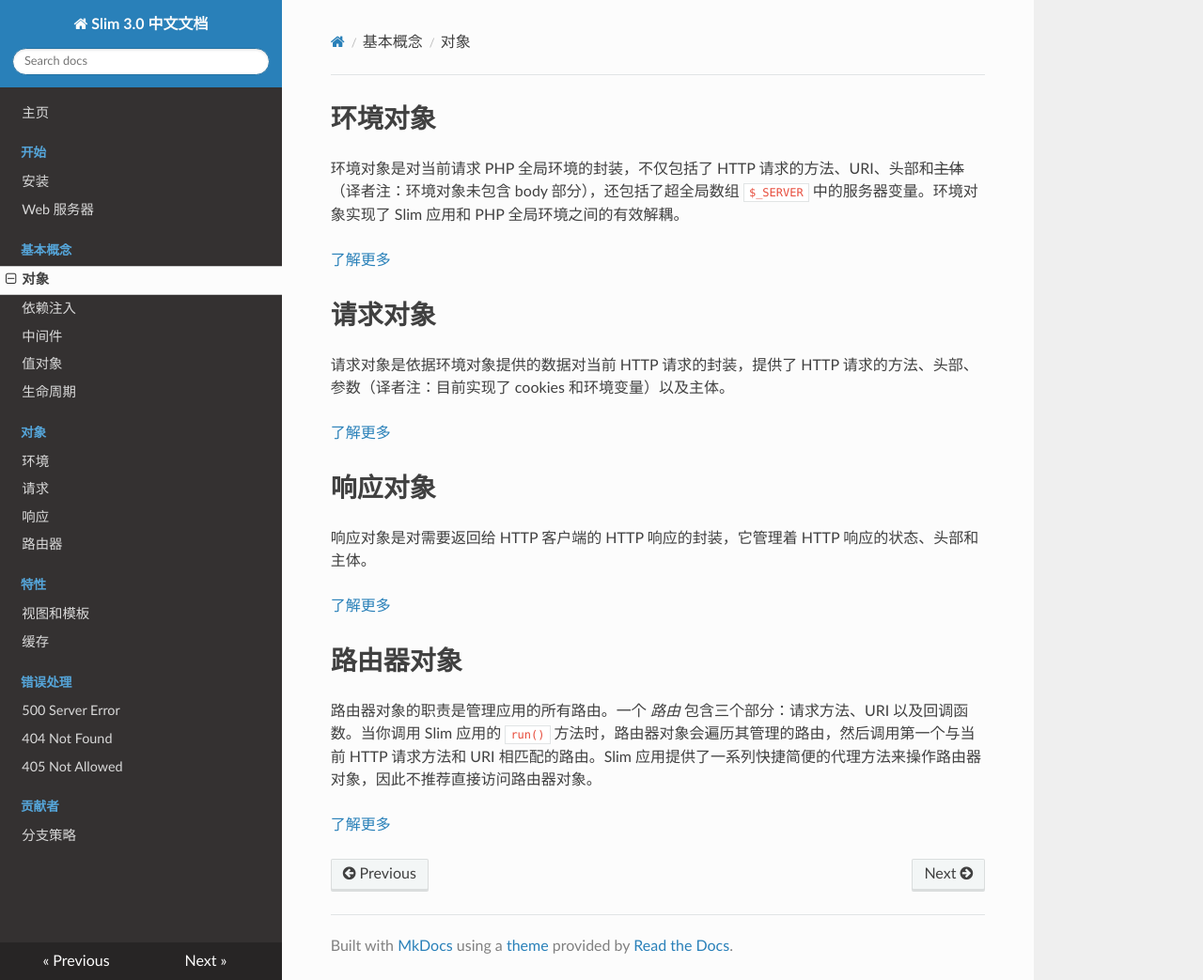
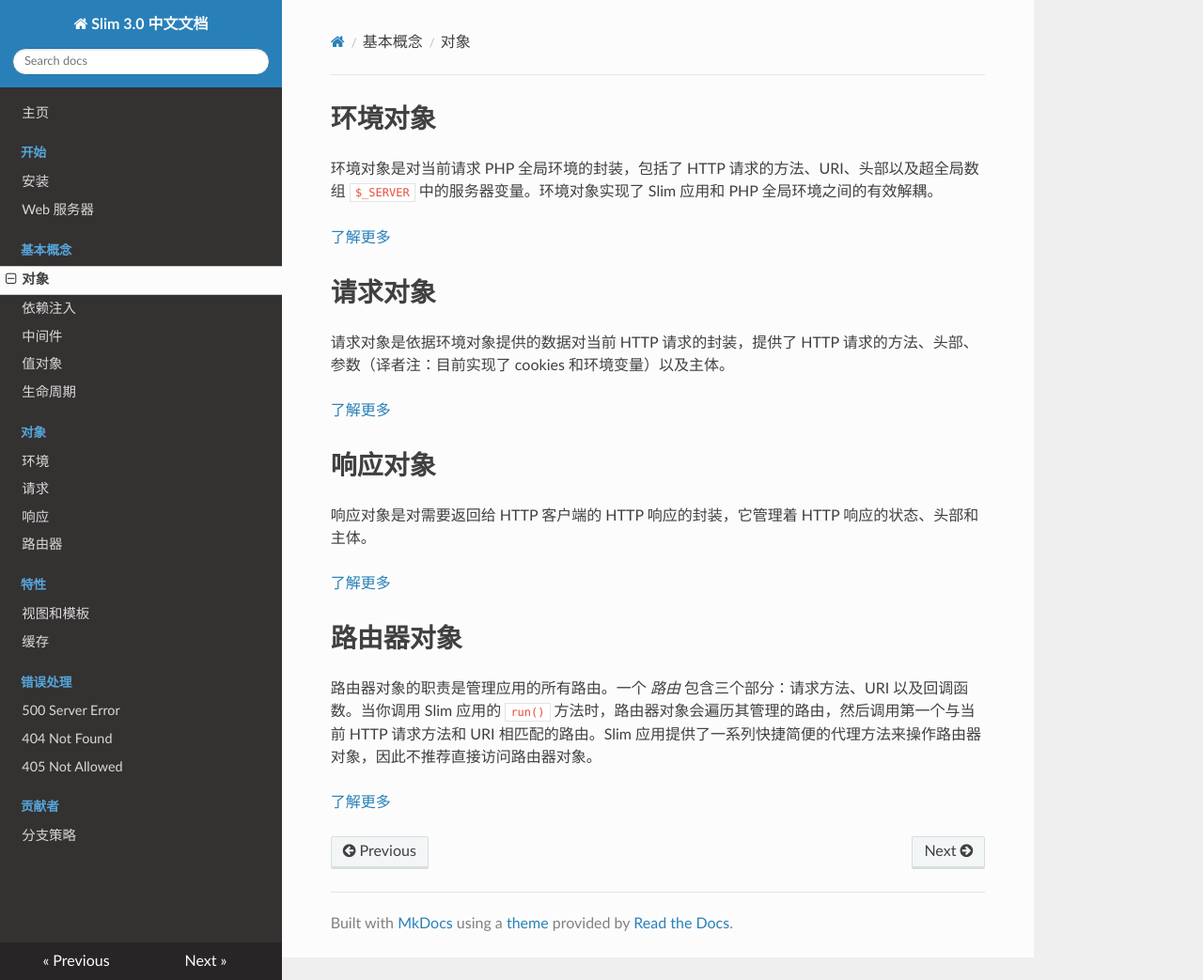
Before and after one commit to zither/slim-chinese-documentation, an MkDocs documentation site: the page built from docs/concepts/objects.md, in a window 1280 px wide and 1043 px high. Shown: the whole window at 94% size. Built offline with MkDocs 1.6.1, drawn with Linux system fonts in a browser that asks for light colours; nearby versions of some CDN libraries; old or Windows-style settings are respelled for this version of MkDocs.

Commit message:
官方文档更新，删除多条注释

```diff
--- a/docs/concepts/objects.md
+++ b/docs/concepts/objects.md
@@ -1,6 +1,6 @@
 # 环境对象
 
-环境对象是对当前请求 PHP 全局环境的封装，不仅包括了 HTTP 请求的方法、URI、头部和<del>主体</del>（译者注：环境对象未包含 body 部分），还包括了超全局数组 `$_SERVER` 中的服务器变量。环境对象实现了 Slim 应用和 PHP 全局环境之间的有效解耦。
+环境对象是对当前请求 PHP 全局环境的封装，包括了 HTTP 请求的方法、URI、头部以及超全局数组 `$_SERVER` 中的服务器变量。环境对象实现了 Slim 应用和 PHP 全局环境之间的有效解耦。
 
 [了解更多](/objects/environment)
 
```
Also changed, not shown: docs/concepts/di.md (+1 -1 lines).
